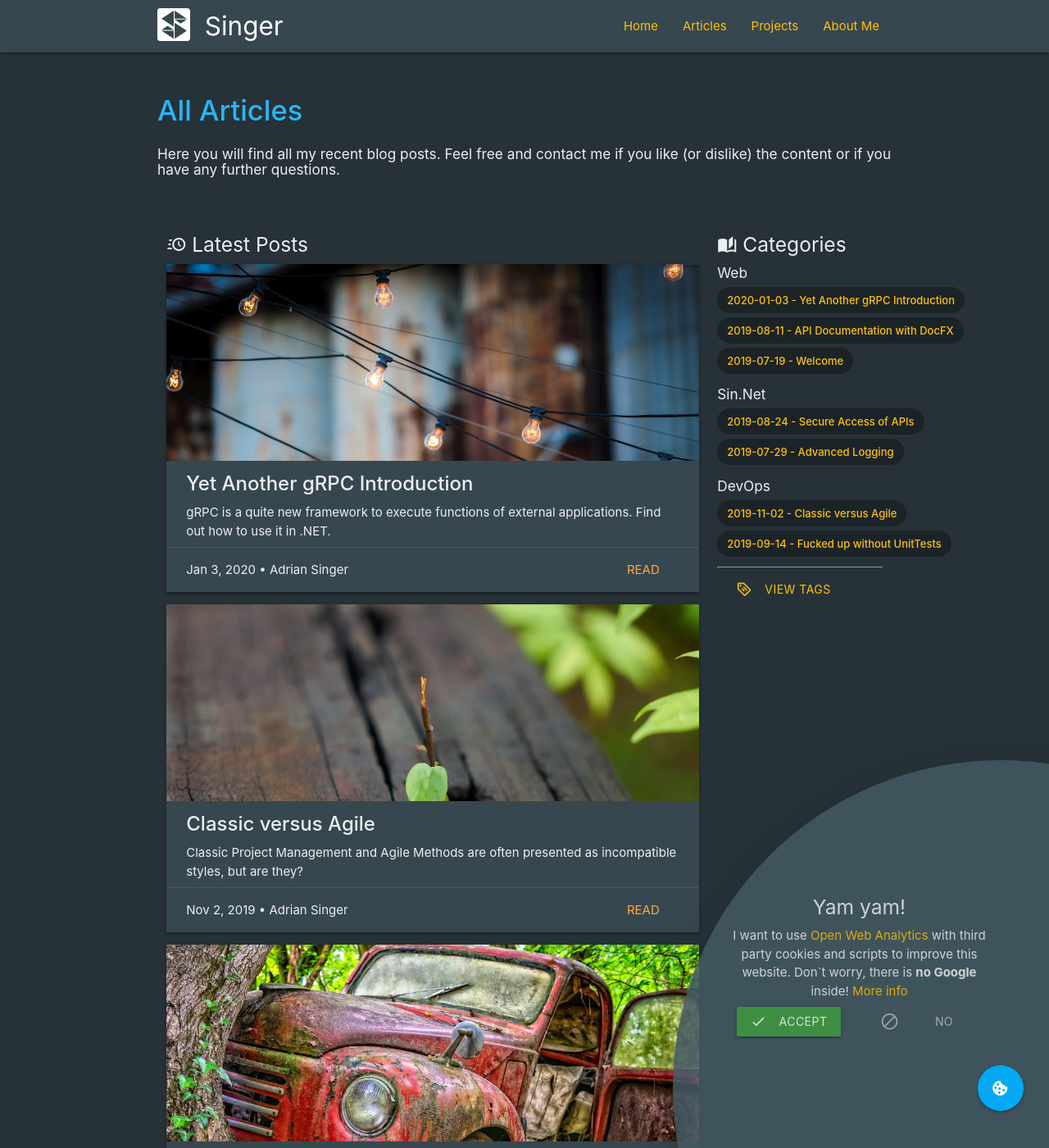
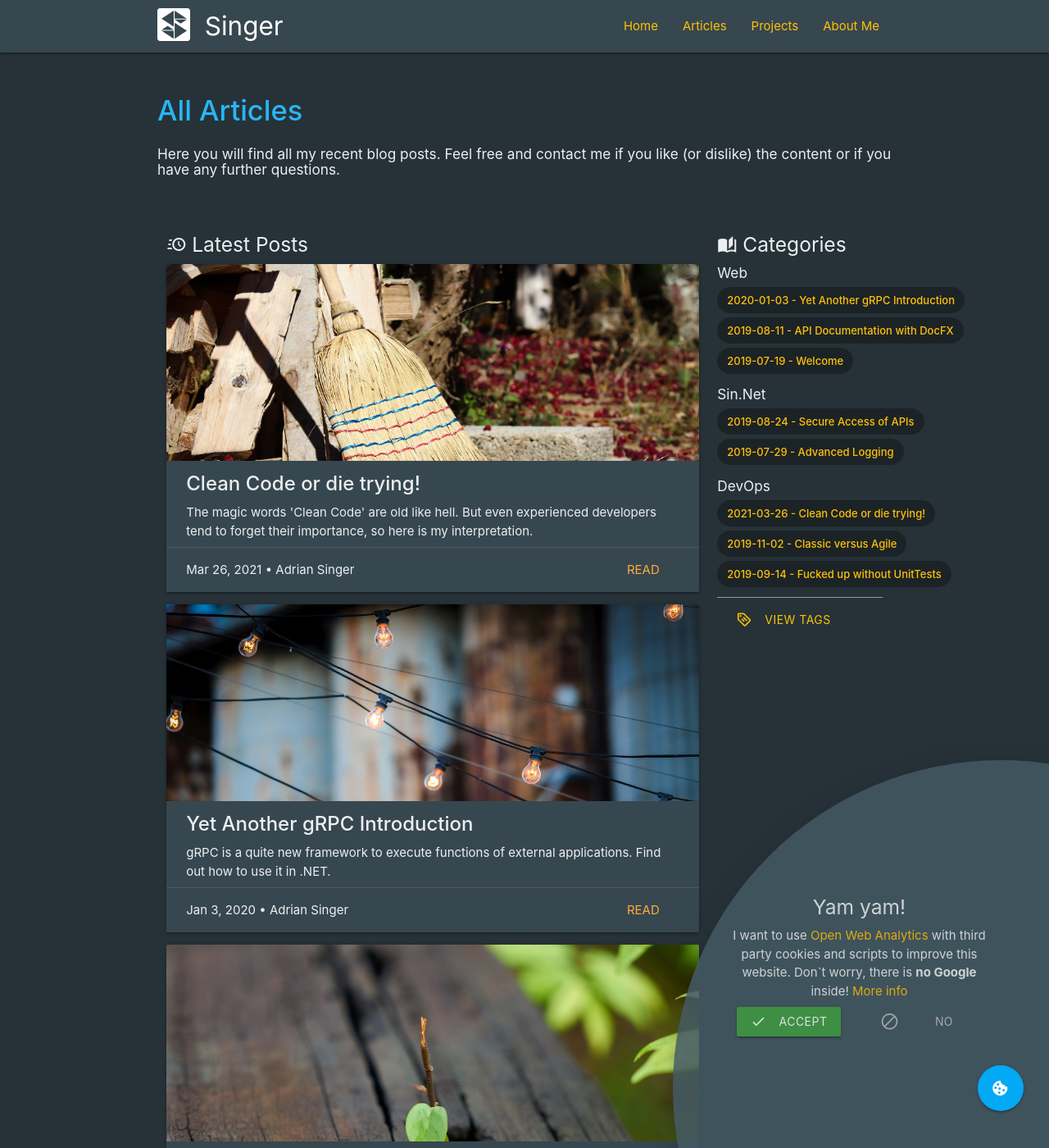
Before and after one commit to adriansinger87/adriansinger87.github.io, a Jekyll site: the page built from articles.html, in a window 1280 px wide and 1400 px high. Shown: the whole window at 82% size. Built offline with Jekyll 4.4.1, drawn with Linux system fonts in a browser that asks for light colours; nearby versions of some CDN libraries; some of the changed text lies outside the part shown.

```diff
--- a/_includes/script.html
+++ b/_includes/script.html
@@ -7,3 +7,11 @@
 <script id="owa-script" type="text/plain" data-cookiescript="accepted" src="https://owa.adrian-singer.de/modules/base/js/owa.tracker-combined-min.js"></script>
 
 <script src="{{ "/assets/js/init.js" | relative_url }}"></script>
+
+{% if page.app== 'vitae' %}
+
+    <script src="https://cdn.jsdelivr.net/npm/vue"></script>
+    <script src="{{ "/assets/js/VitaeVue.js" | relative_url }}"></script>
+    <script src="{{ "/assets/js/cv.js" | relative_url }}"></script>
+
+{% endif %}
--- /dev/null
+++ b/_posts/2021-03-26-clean-code.md
@@ -0,0 +1,27 @@
+---
+title: Clean Code or die trying!
+layout: post
+author: Adrian Singer
+description: The magic words 'Clean Code' are old like hell. But even experienced developers tend to forget their importance, so here is my interpretation.
+image: /assets/img/posts/clean-code-1.jpg
+categories: DevOps
+tags: [C#, OOP, DevOps]
+commentid: 7
+music-text: PAIN - Designed To Piss You Off
+music-href: https://www.youtube.com/watch?v=Bd7RL3Ng-zI
+---
+
+There was a long journey since my last post! :eyes:
+One year of a pandemic, lots of DevOps stuff at work and **way more**!
+So I decided to give the stage to some heavily important topics and not to the Corona virus that gets plenty of attention already.
+
+##### Clean Code @ 2021
+
+
+##### Conclusion
+
+In a more and more...
+
+##### Comments from DevOps Live
+
+<script src="https://gist.github.com/adriansinger87/70d98d213f65838b0cfcddeeecbb4864.js"></script>
--- a/assets/css/theme.css
+++ b/assets/css/theme.css
@@ -292,6 +292,30 @@ g > path {
 
 /* meramid overrides - END */
 
+
+/* GitHub gist embedded */
+
+.gist {
+    color: #eceff1 !important;
+}
+.gist .gist-file {
+    border: 1px solid #03a9f4 !important;
+}
+.gist .gist-data {
+    background-color: rgba(0,0,0,0.3) !important;
+}
+
+.gist .gist-meta {
+    background-color: rgba(255,255,255,0.0) !important;
+    color: #eceff1 !important;
+}
+
+.gist .gist-meta a {
+    color: #ffc107 !important;
+}
+
+/* GitHub gist embedded - END */
+
 .comment-img {
     width: 32px;
     margin-right: 0.7em;
--- a/assets/js/lib.js
+++ b/assets/js/lib.js
@@ -1,3 +1,8 @@
+
+
+var TECH_SKILL = "Technology";
+var MISC_SKILL = "Miscellaneous";
+var LANG_SKILL = "Languages";
 
 function copyTextToClipboard(text) {
 
```
Also changed, not shown: assets/js/VitaeVue.js (added, +76 -0 lines), assets/js/cv.js (added, +95 -0 lines), vitae.html (added, +87 -0 lines), assets/img/posts/clean-code-1.jpg (added).
